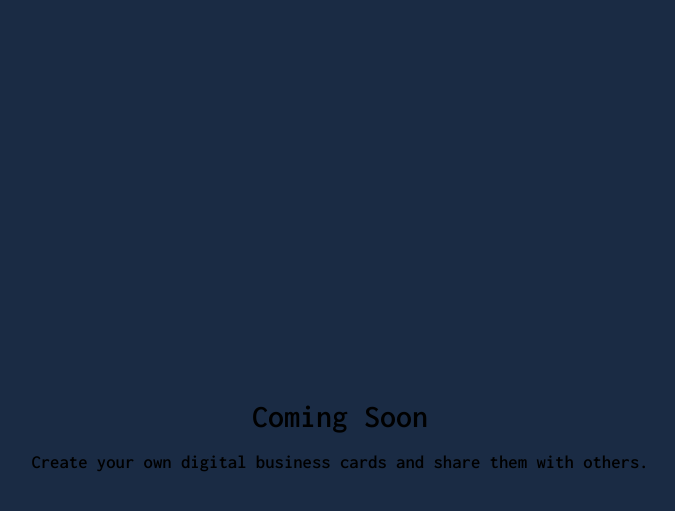
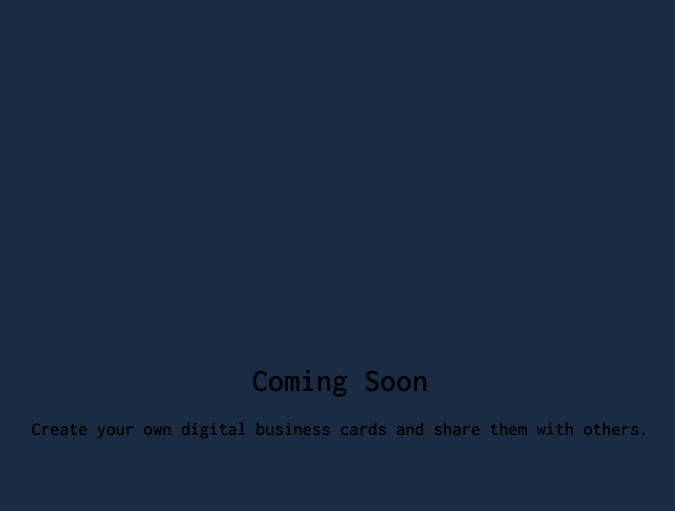
Before and after one commit to Pos3ydon/business-card-website, a PHP site: page /coming_soon.html in a window 1280 px wide. Shown: the top 511 px of the page, without its empty margins (300-975 px from the left). Run offline with PHP 8.4, Linux system fonts and the light colour scheme.

Commit message:
different Fixes

```diff
--- a/Website/coming_soon.css
+++ b/Website/coming_soon.css
@@ -11,10 +11,11 @@ body {
     text-align: center;
 }
 
-h1 {
-    top: 0;
-    left: 0;
+div {
+    position: absolute;
+    top: 50%;
+    left: 50%;
     margin: 0;
-
-    padding-top: 400px;
+    padding: 0;
+    transform: translate(-50%, -50%);
 }
--- a/Website/coming_soon.html
+++ b/Website/coming_soon.html
@@ -6,7 +6,9 @@
         <link rel="stylesheet" href="coming_soon.css">
     </head>
     <body>
-        <h1>Coming Soon</h1>
-        <h3>Create your own digital business cards and share them with others.</h3>
+        <div>
+            <h1>Coming Soon</h1>
+            <h3>Create your own digital business cards and share them with others.</h3>
+        </div>
     </body>
 </html>
--- a/Website/main_style.css
+++ b/Website/main_style.css
@@ -20,3 +20,7 @@ body {
 
     text-align: center;
 }
+
+button, input {
+    color: black;
+}
--- a/Website/scripts/appendField.js
+++ b/Website/scripts/appendField.js
@@ -15,6 +15,9 @@ function appendField(formId, buttonId) {
 }
 
 function deleteField(formId, buttonId) {
+    /*alert(document.getElementById(formId).children.item(1).getAttribute("value"));
+    document.getElementById(formId).getElementsByTagName("input")[0].setAttribute("value", "");*/
     document.getElementById(formId).setAttribute("style", "display: none");
     document.getElementById(buttonId).setAttribute("style", "display: block");
+    //alert(document.getElementById(formId).children.item(1).getAttribute("value"));
 }
--- a/Website/styles/resultPreview.css
+++ b/Website/styles/resultPreview.css
@@ -30,7 +30,7 @@
 
 /*Logo*/
 #resultPreviewLogo {
-    background-image: url(https://upload.wikimedia.org/wikipedia/commons/thumb/2/24/LEGO_logo.svg/2048px-LEGO_logo.svg.png);
+    background-image: url(../images/standard-logo.png);
     background-size: cover;
 
     position: relative;
```
Also changed, not shown: Website/index.html (+8 -2 lines), Website/images/standard-logo.png (added).
